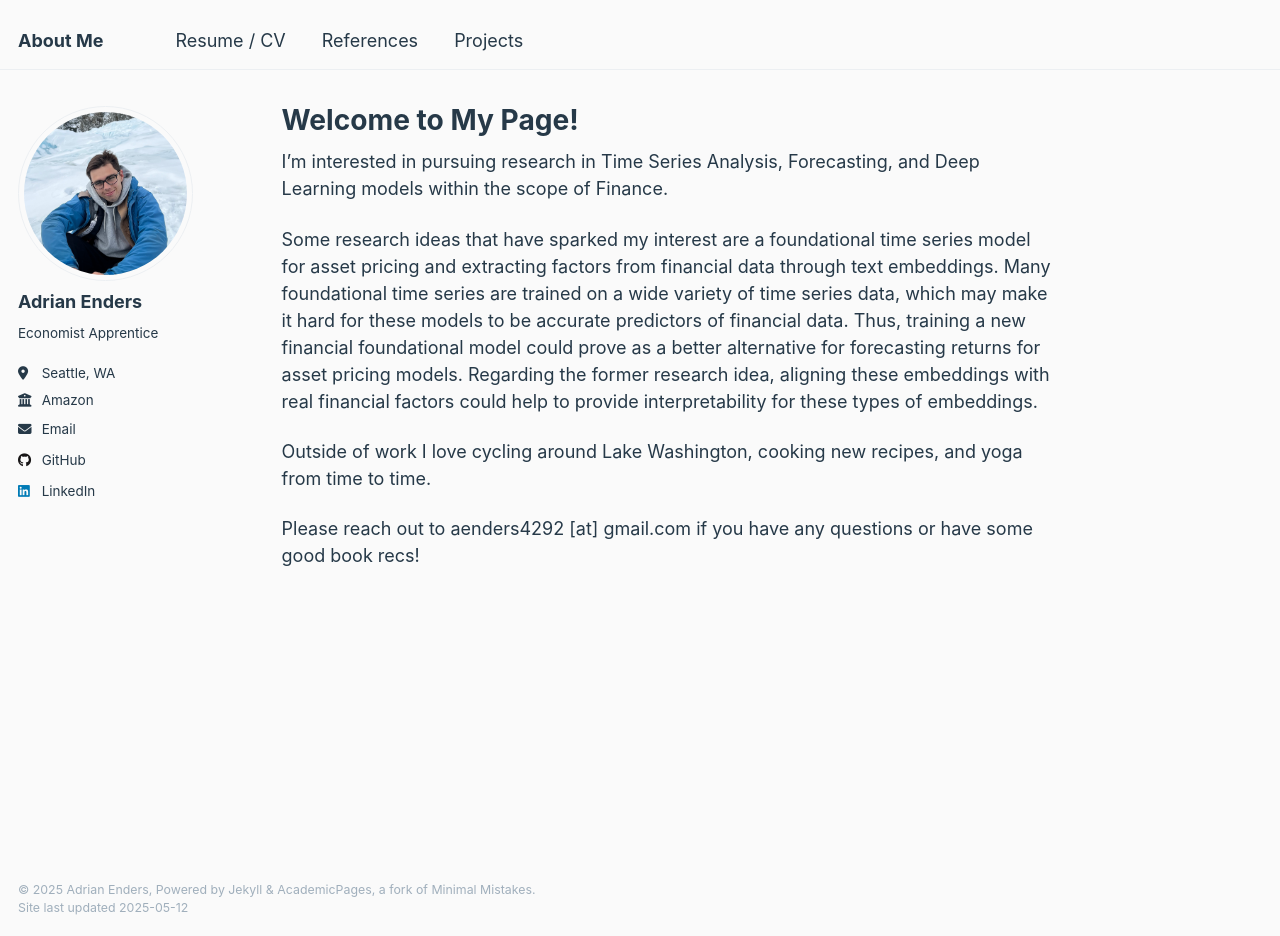
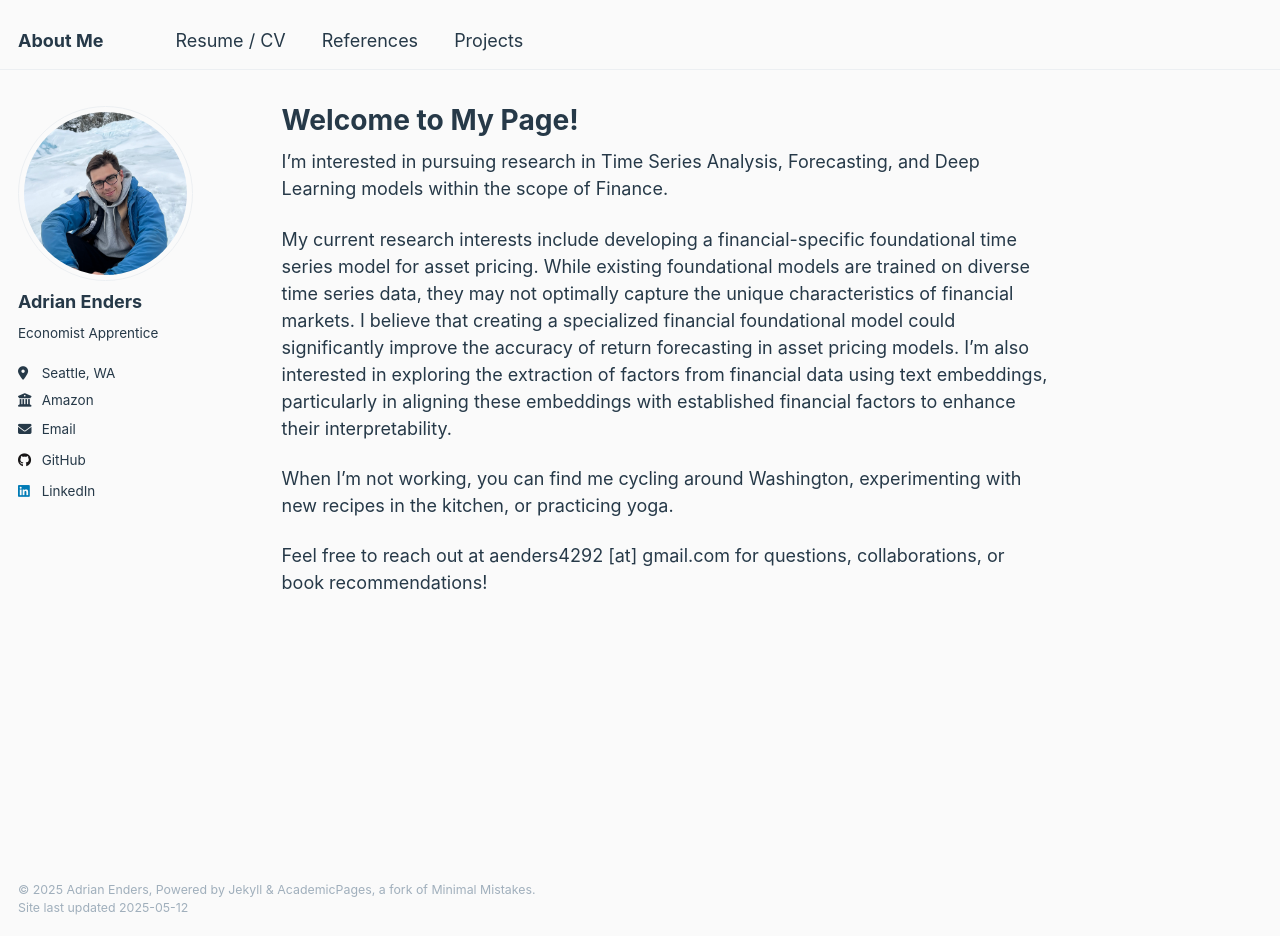
Before and after one commit to ae4292/ae4292.github.io, a Jekyll site: the page built from _pages/about.md, in a window 1280 px wide and 936 px high. Built offline with Jekyll 4.4.1, drawn with Linux system fonts in a browser that asks for light colours.

Commit message:
Update about.md

```diff
--- a/_pages/about.md
+++ b/_pages/about.md
@@ -9,8 +9,8 @@ redirect_from:
 
 I'm interested in pursuing research in Time Series Analysis, Forecasting, and Deep Learning models within the scope of Finance.
 
-Some research ideas that have sparked my interest are a foundational time series model for asset pricing and extracting factors from financial data through text embeddings. Many foundational time series are trained on a wide variety of time series data, which may make it hard for these models to be accurate predictors of financial data. Thus, training a new financial foundational model could prove as a better alternative for forecasting returns for asset pricing models. Regarding the former research idea, aligning these embeddings with real financial factors could help to provide interpretability for these types of embeddings.
+My current research interests include developing a financial-specific foundational time series model for asset pricing. While existing foundational models are trained on diverse time series data, they may not optimally capture the unique characteristics of financial markets. I believe that creating a specialized financial foundational model could significantly improve the accuracy of return forecasting in asset pricing models. I'm also interested in exploring the extraction of factors from financial data using text embeddings, particularly in aligning these embeddings with established financial factors to enhance their interpretability.
 
-Outside of work I love cycling around Lake Washington, cooking new recipes, and yoga from time to time.
+When I'm not working, you can find me cycling around Washington, experimenting with new recipes in the kitchen, or practicing yoga.
 
-Please reach out to aenders4292 [at] gmail.com if you have any questions or have some good book recs!
+Feel free to reach out at aenders4292 [at] gmail.com for questions, collaborations, or book recommendations!
```
